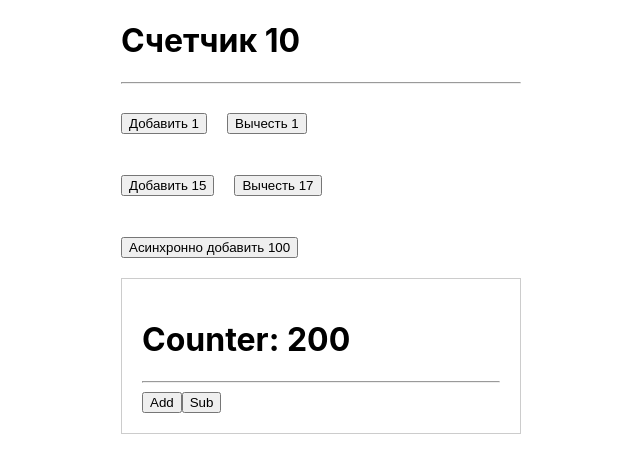
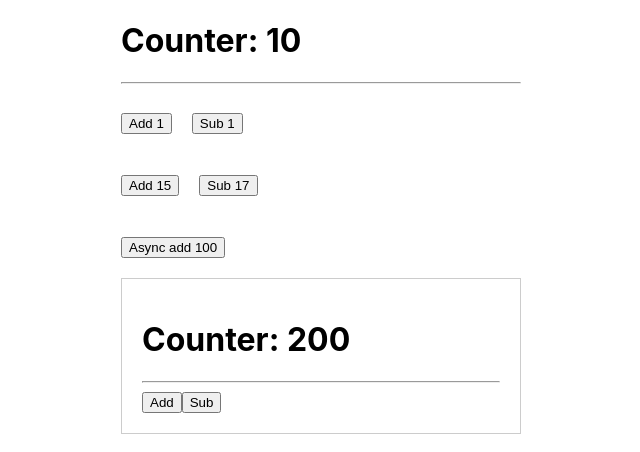
Before and after one commit to Listopad02/react-redux, a React (Create React App) app: page / in a window 1280 px wide. Shown: the top 452 px of the page, without its empty margins (319-959 px from the left). Built offline with nearby package versions, Linux system fonts and the light colour scheme.

Commit message:
simple code refactoring

```diff
--- a/redux.js
+++ b/redux.js
@@ -28,7 +28,7 @@ const reducer = (state = initialState, action) => {
 const store = redux.createStore(reducer);
 store.subscribe(() => {
     console.log(store.getState());
-})
+});
 
 // Actions
 const addCounter = {
@@ -36,6 +36,6 @@ const addCounter = {
 }
 store.dispatch(addCounter);
 
-store.dispatch({ type: 'SUB' })
+store.dispatch({ type: 'SUB' });
 
-store.dispatch({ type: 'ADD_NUMBER', value: 10 })
+store.dispatch({ type: 'ADD_NUMBER', value: 10 });
--- a/src/App.js
+++ b/src/App.js
@@ -8,20 +8,18 @@ class App extends Component {
   render() {
     return (
       <div className={'App'}>
-        <h1>Счетчик <strong>{this.props.counter}</strong></h1>
-
+        <h1>Counter: <strong>{this.props.counter}</strong></h1>
         <hr/>
-
         <div className="Actions">
-          <button onClick={this.props.onAdd}>Добавить 1</button>
-          <button onClick={this.props.onSub}>Вычесть 1</button>
+          <button onClick={this.props.onAdd}>Add 1</button>
+          <button onClick={this.props.onSub}>Sub 1</button>
         </div>
         <div className="Actions">
-          <button onClick={() => this.props.onAddNumber(15)}>Добавить 15</button>
-          <button onClick={() => this.props.onAddNumber(-17)}>Вычесть 17</button>
+          <button onClick={() => this.props.onAddNumber(15)}>Add 15</button>
+          <button onClick={() => this.props.onAddNumber(-17)}>Sub 17</button>
         </div>
         <div className="Actions">
-          <button onClick={() => this.props.onAsyncAdd(100)}>Асинхронно добавить 100</button>
+          <button onClick={() => this.props.onAsyncAdd(100)}>Async add 100</button>
         </div>
 
         <Counter />
```
